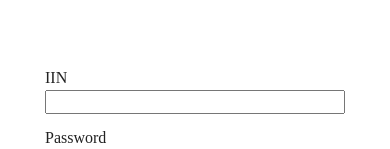
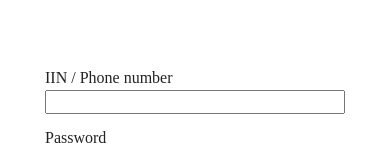
Before and after one commit to orazbaevayan/spa, a Vue app: page /login in a window 390 px wide. Shown: the part 283-432 px from the top of the page. Built offline with nearby package versions, Linux system fonts and the light colour scheme; no server answers.

Commit message:
login with either iin or phone

```diff
--- a/src/components/LoginForm.vue
+++ b/src/components/LoginForm.vue
@@ -1,7 +1,7 @@
 <template>
   <form @submit.prevent="login(credentials)">
-    <label for="iin">{{ $t('ui.ИИН') }}</label>
-    <input id="iin" type="text" v-model="credentials.iin" maxlength="12" autocomplete="off">
+    <label for="username">{{ $t('ui.ИИН') }} / {{ $t('ui.Номер телефона') }}</label>
+    <input id="username" type="text" v-model="credentials.username" maxlength="12" autocomplete="off">
     <label for="password">{{ $t('ui.Пароль') }}</label>
     <input id="password" type="password" v-model="credentials.password">
     <input type="submit" :value="$t('ui.Вход')">
@@ -15,7 +15,7 @@
     data() {
       return {
         credentials: {
-          iin: '',
+          username: '',
           password: ''
         }
       }
--- a/src/modules/i18n.js
+++ b/src/modules/i18n.js
@@ -9,6 +9,7 @@ export default createI18n({
 				'Выход': 'Выход',
 				'Вход': 'Вход',
 				'ИИН': 'ИИН',
+				'Номер телефона': 'Номер телефона',
 				'Пароль': 'Пароль'
 			}
 		},
@@ -17,6 +18,7 @@ export default createI18n({
 				'Выход': 'Logout',
 				'Вход': 'Login',
 				'ИИН': 'IIN',
+				'Номер телефона': 'Phone number',
 				'Пароль': 'Password'
 			}
 		},
@@ -25,6 +27,7 @@ export default createI18n({
 				'Выход': 'Шығу',
 				'Вход': 'Кіру',
 				'ИИН': 'ЖСН',
+				'Номер телефона': 'Телефон нөмірі',
 				'Пароль': 'Пароль'
 			}
 		},
```
